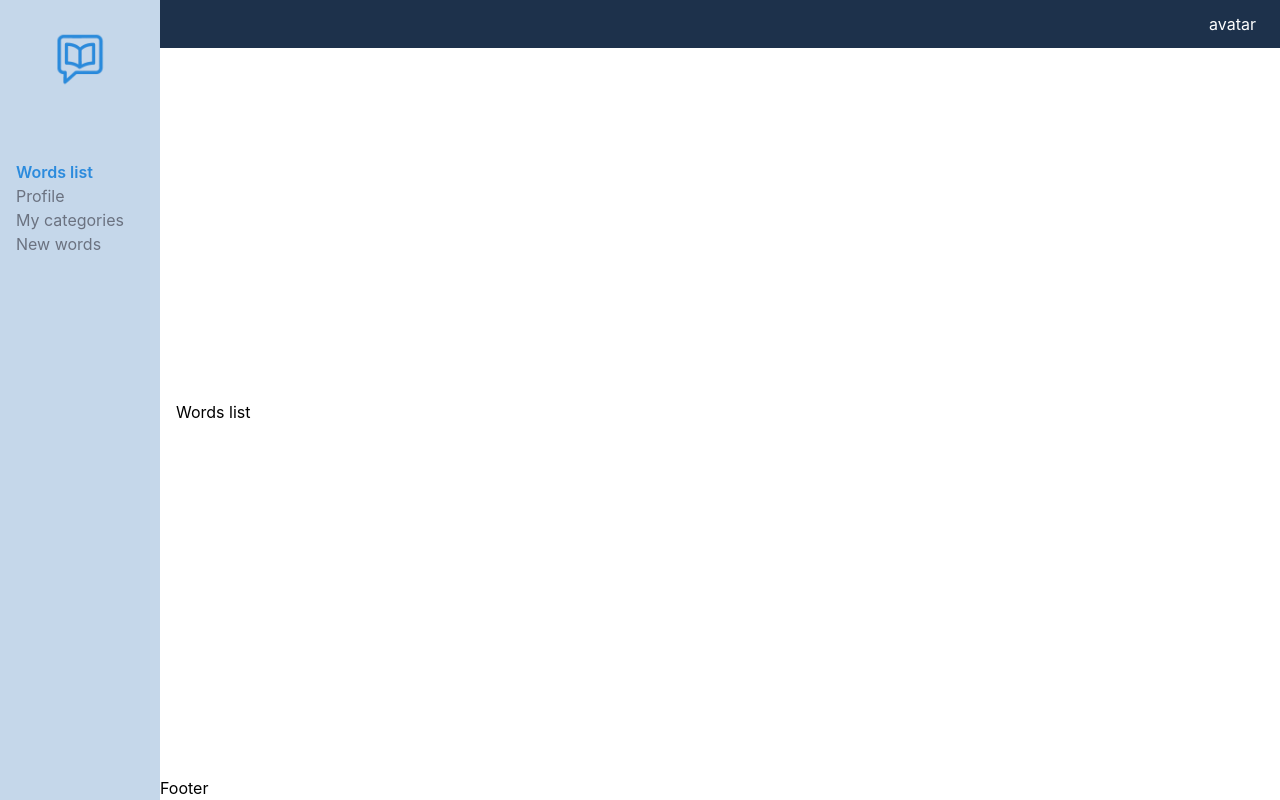
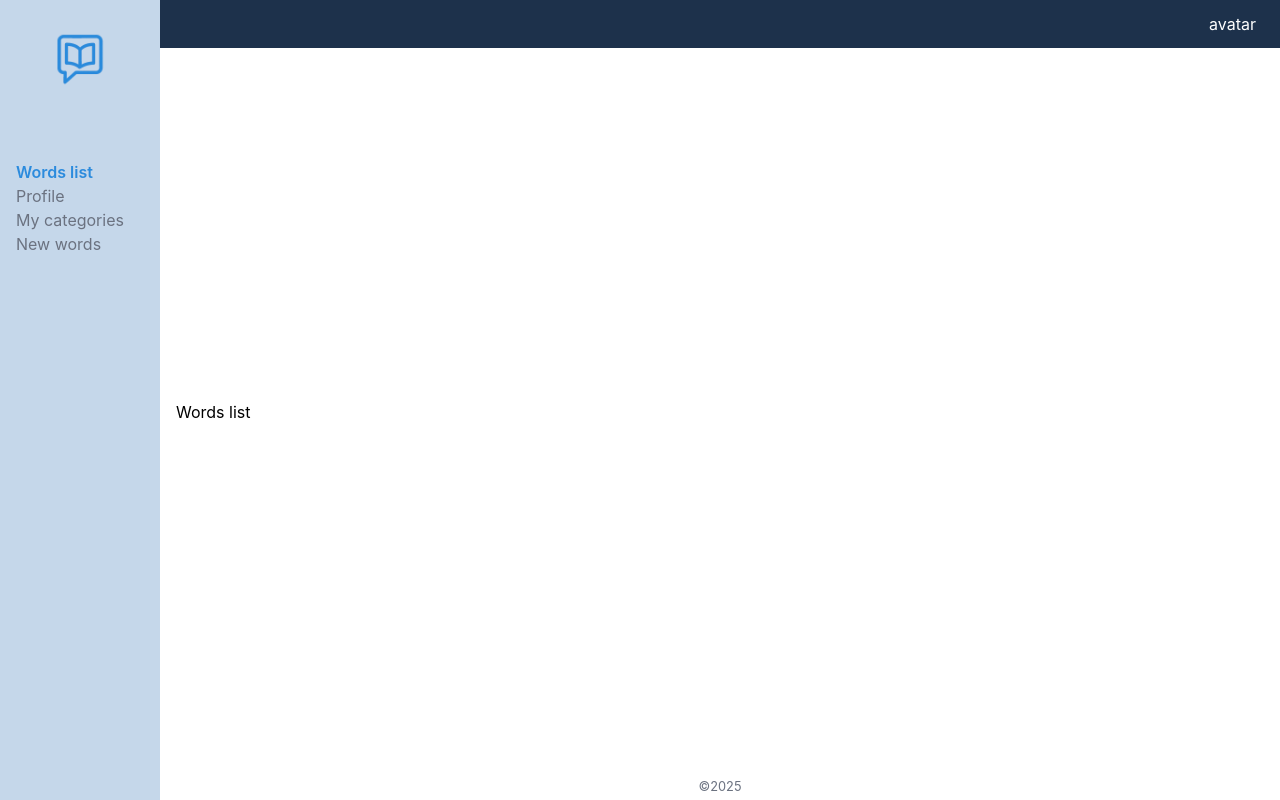
Before and after one commit to Sebastian-Cifuentes/vocabulary, a React (Create React App) app: page / in a window 1280 px wide. Built offline with nearby package versions, Linux system fonts and the light colour scheme.

Commit message:
feat: add footer

```diff
--- a/src/components/Footer.tsx
+++ b/src/components/Footer.tsx
@@ -1,7 +1,9 @@
 export const Footer = () => {
 
+    const currentYear = new Date().getFullYear();
+
     return (
-        <p>Footer</p>
+        <small className="text-center text-gray-500 mb-1">©{currentYear}</small>
     );
 
 }
```
